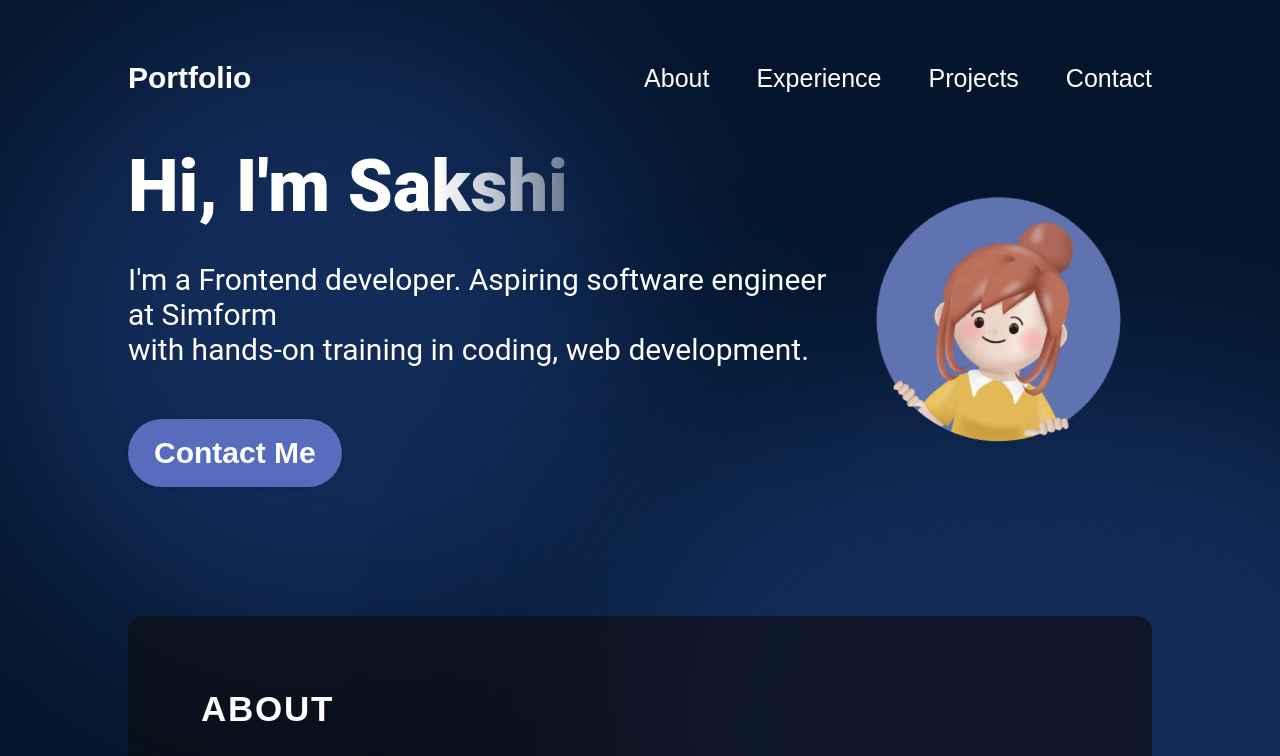
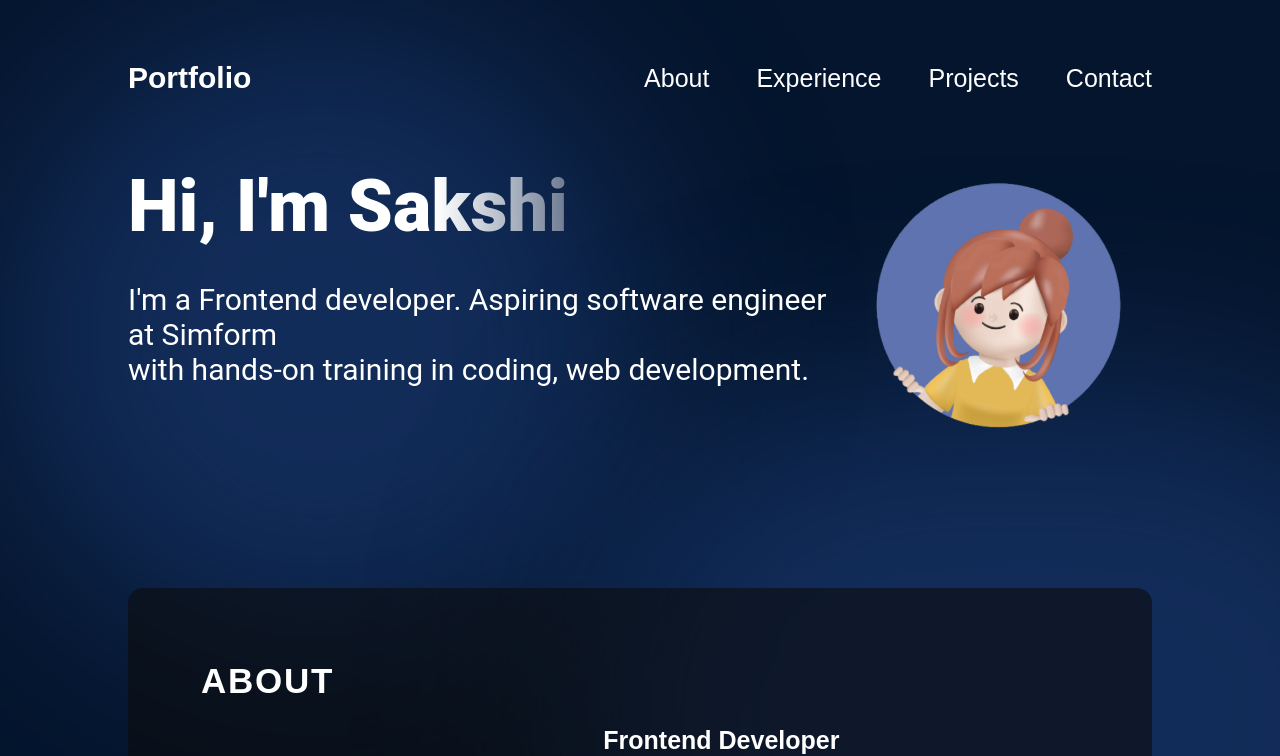
Before and after one commit to Sakshi-Simform/portfolio, a React (Vite) app: page / in a window 1280 px wide. Shown: the top 756 px of the page. Built offline with nearby package versions, Linux system fonts and the light colour scheme.

Commit message:
feature: remove contact me

```diff
--- a/src/components/Hero/Hero.tsx
+++ b/src/components/Hero/Hero.tsx
@@ -13,9 +13,6 @@ export const Hero:React.FC = () => {
           <br />
           with hands-on training in coding, web development.
         </p>
-        <a href="mailto:sakshi.shah@simformsolutions.com" className={styles.contactBtn}>
-          Contact Me
-        </a>
       </div>
       <img
         src={heroImage}
```
